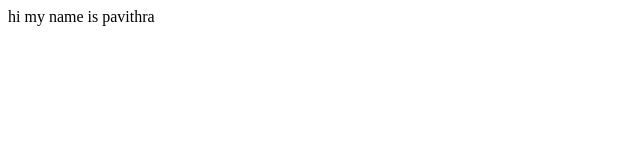
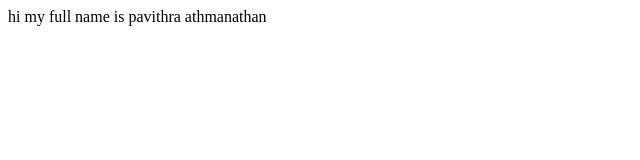
Before and after one commit to Pav2207/sample, a plain HTML site: page SAMPLE/index.html in a window 1280 px wide. Shown: the whole page, without its empty margins (0-640 px from the left). Drawn offline with Linux system fonts and the light colour scheme.

Commit message:
Update index.html

```diff
--- a/SAMPLE/index.html
+++ b/SAMPLE/index.html
@@ -6,6 +6,6 @@
     <title>Document</title>
 </head>
 <body>
-    <hi>hi my name is pavithra</hi>
+    <hi>hi my full name is pavithra  athmanathan </hi>
 </body>
 </html>
```
